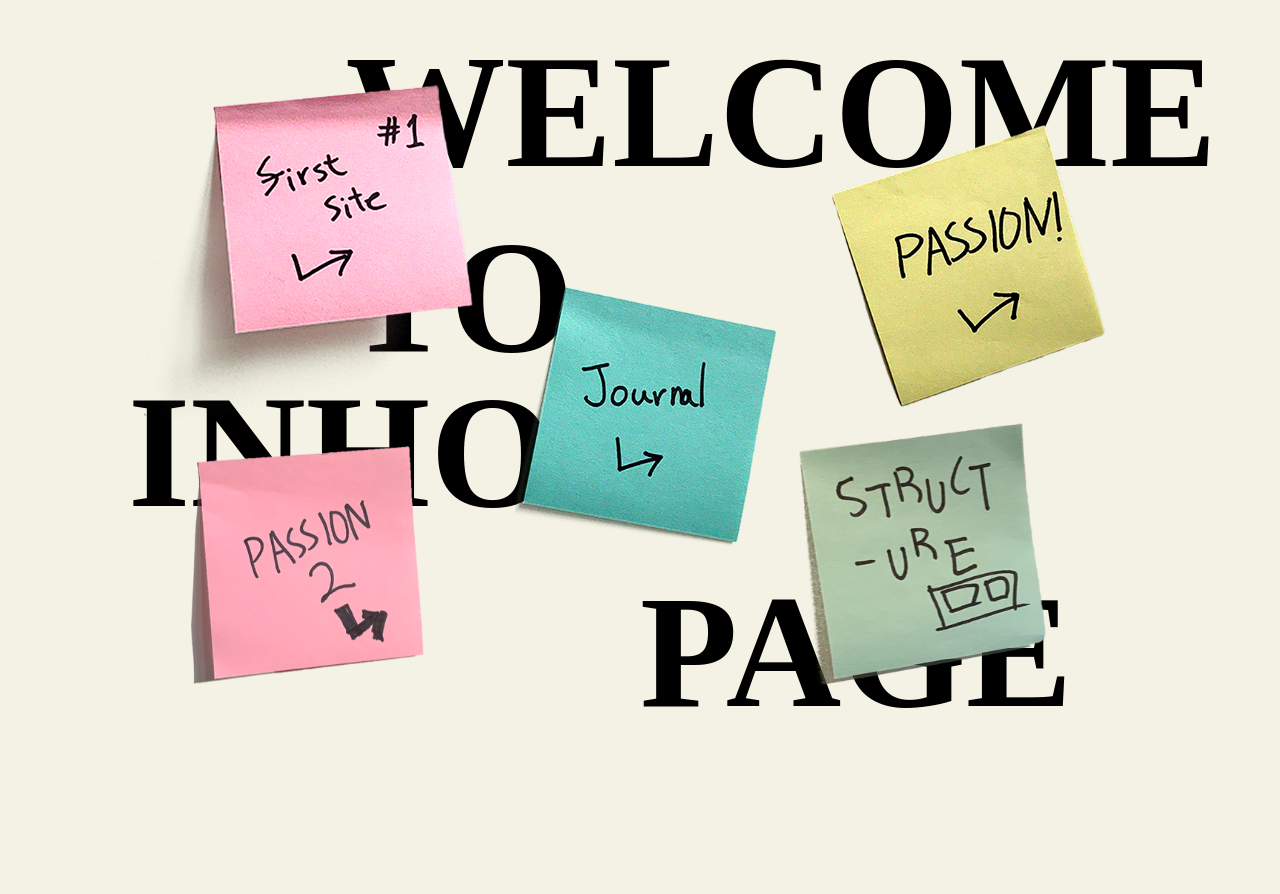
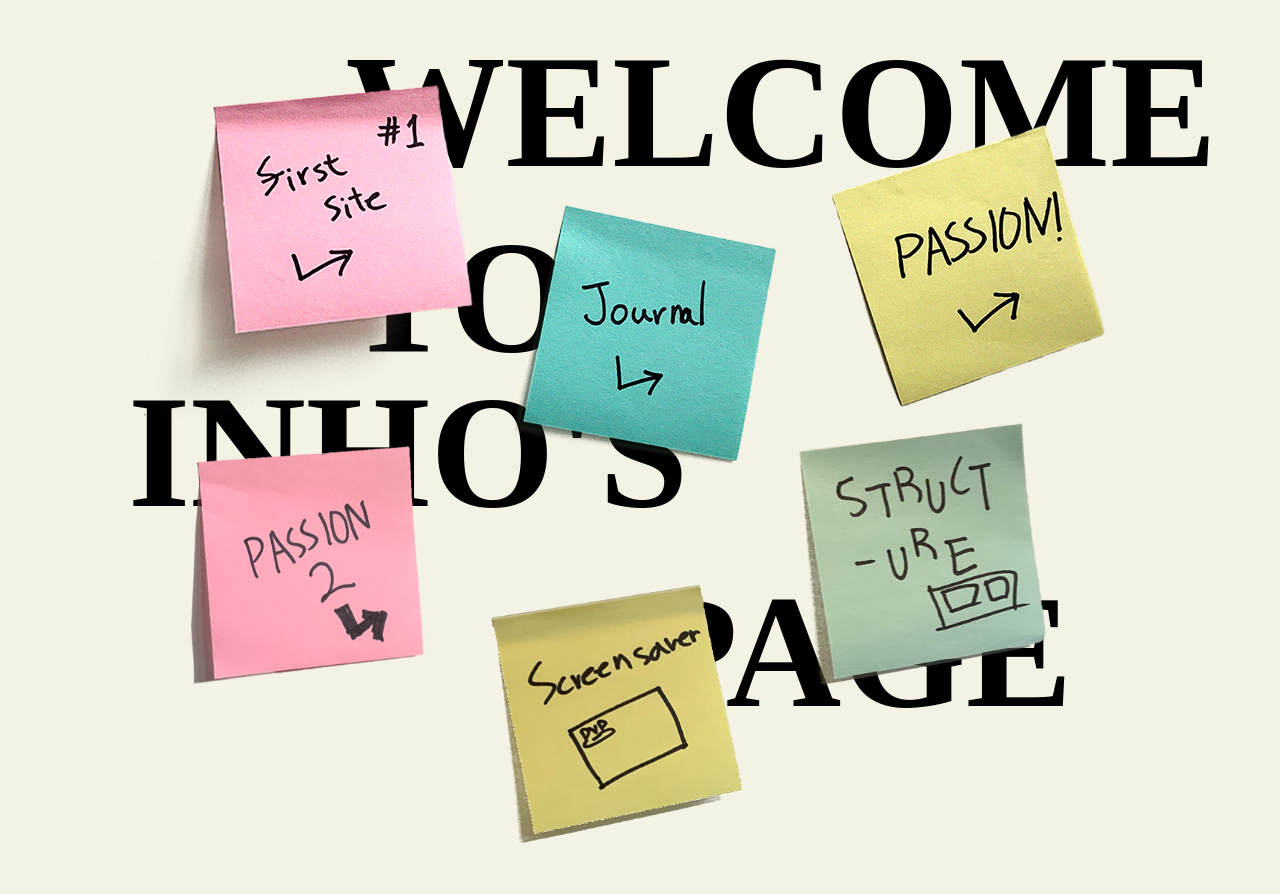
Before and after one commit to inoxprk/gdes-webdesign, a PHP site: page / in a window 1280 px wide. Before the commit the page ends 708 px from the top, so only its background shows below. Run offline with PHP 8.4, Linux system fonts and the light colour scheme.

Commit message:
screensaver + home updated

```diff
--- a/css/index.css
+++ b/css/index.css
@@ -52,7 +52,7 @@ body {
 #mainnav li:nth-child(2) {
   left:0;
   right:0;
-  margin: 15% auto;
+  margin: 7% auto;
 }
 
 #mainnav li:nth-child(3) {
@@ -72,6 +72,12 @@ body {
 
 }
 
+#mainnav li:nth-child(6) {
+  right: 35%;
+  top:100%;
+
+}
+
 #mainnav li img {
   width: 100%;
 }
--- a/css/screensaver.css
+++ b/css/screensaver.css
@@ -258,14 +258,14 @@ body {
 }
 
 .screensaver.v .flip-card-front {
-  background-color: #bbb;
+  background-color: #333;
   color: black;
   animation: flip-front 6s linear calc(var(--nth-child)*0.02s) infinite alternate, colorchange1 10s calc(var(--nth-child)*0.04s) infinite alternate;
   animation-fill-mode: forwards;
 }
 
 .screensaver.v .flip-card-back {
-  background-color: #2980b9;
+  background-color: #000;
   color: white;
   transform: rotateY(180deg);
   animation: flip-back 6s linear calc(var(--nth-child)*0.02s) infinite alternate, colorchange2 10s calc(var(--nth-child)*0.04s) infinite alternate;
--- a/index.html
+++ b/index.html
@@ -40,6 +40,11 @@
         <img src="./images/postit_structure.png" alt="structure">
       </a>
     </li>
+    <li>
+      <a href="./pages/screensaver.html">
+        <img src="./images/postit_screensaver.png" alt="structure">
+      </a>
+    </li>
   </ul>
 </body>
 
```
Also changed, not shown: images/postit_screensaver.png (added).
